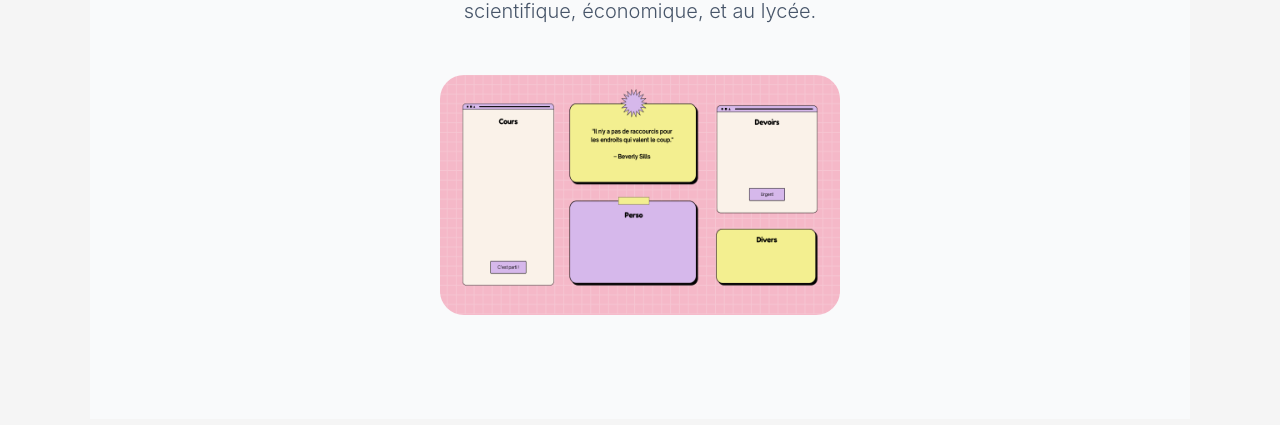
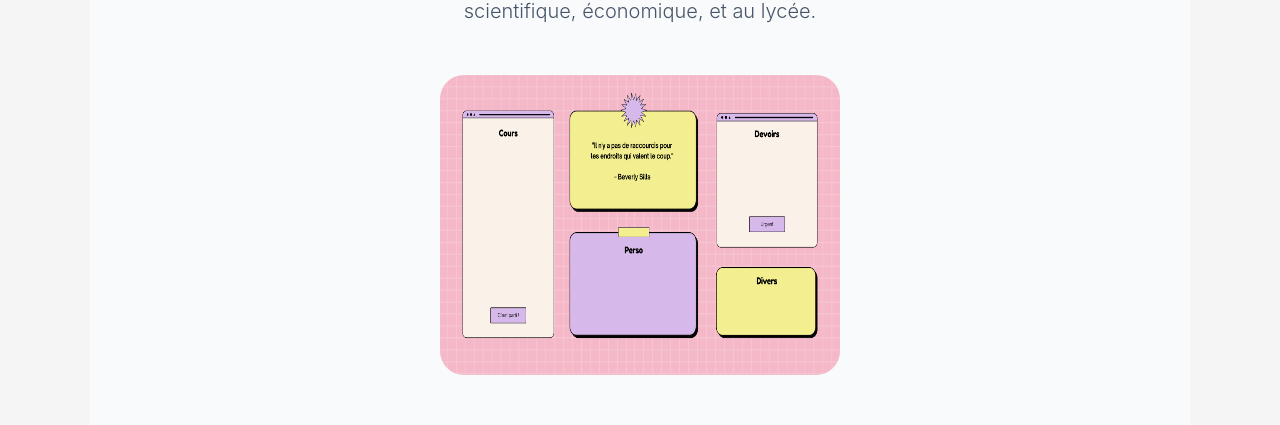
Before and after one commit to ilyesnajjari/revisya, a Next.js app: page / in a window 1280 px wide. Shown: the part 215-640 px from the top of the page. Built offline with nearby package versions, Linux system fonts and the light colour scheme; no server answers.

Commit message:
version X.11

```diff
--- a/pages/index.tsx
+++ b/pages/index.tsx
@@ -92,7 +92,7 @@ export default function Home() {
               src="/index_pages/index_pages.png"
               alt="Illustration de révision pour prépa et lycée"
               width={400}
-              height={240}
+              height={300}
               sizes="(max-width: 600px) 100vw, 400px"
               className="rounded-custom"
               priority // <-- Garde bien cette prop pour le LCP !
```
